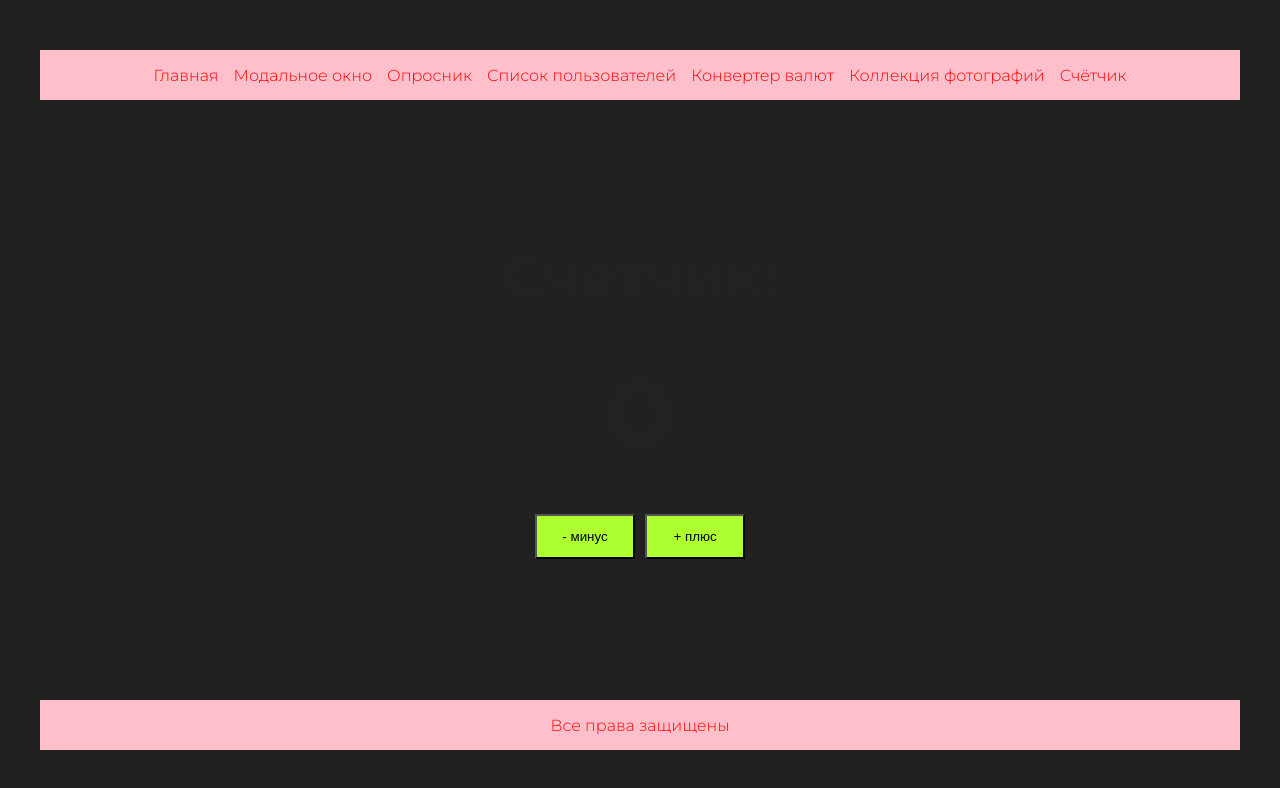
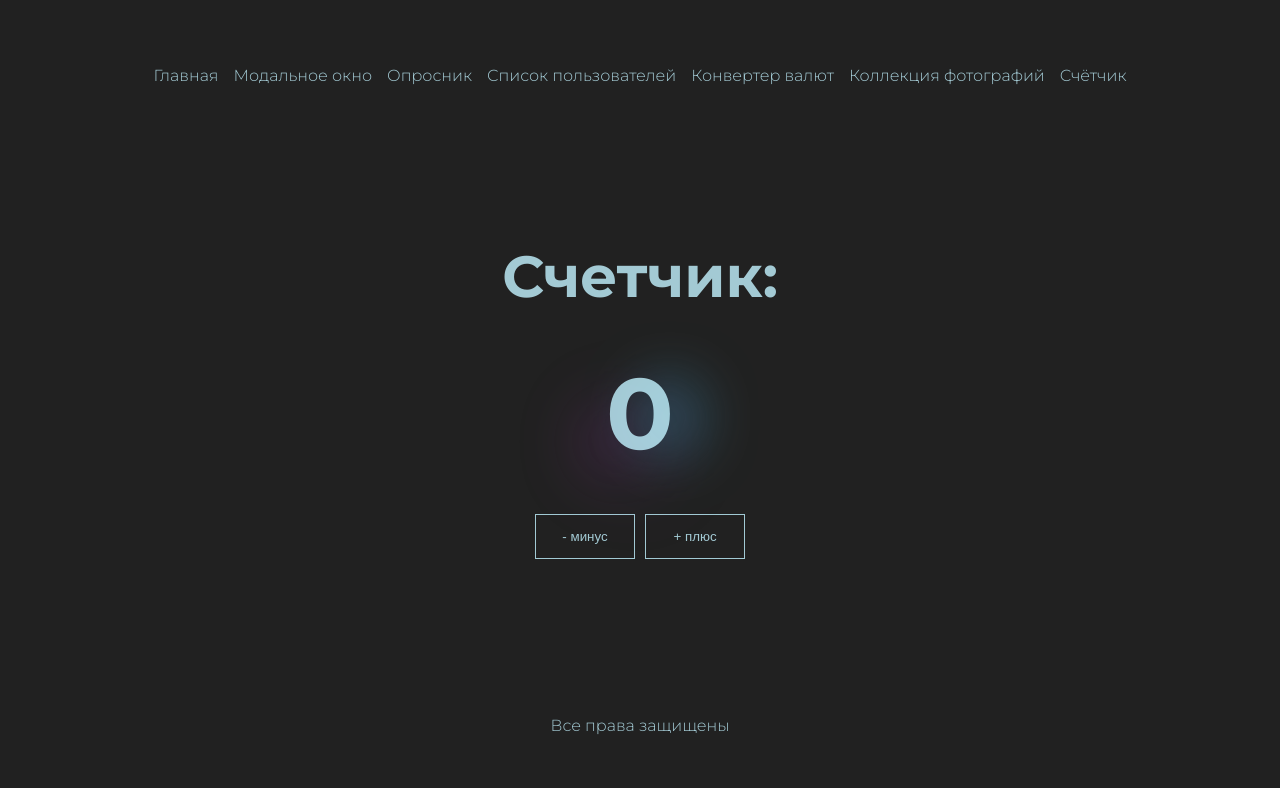
Before and after one commit to SonyaBoris/6-mini-apps, a Next.js app: page /counter in a window 1280 px wide. Shown: the top 788 px of the page. Built offline with nearby package versions, Linux system fonts and the light colour scheme.

Commit message:
стили

```diff
--- a/src/app/counter/page.module.css
+++ b/src/app/counter/page.module.css
@@ -2,26 +2,62 @@
   display: flex;
   justify-content: center;
   align-items: center;
+
 }
 .counter{
   display: flex;
   flex-direction: column;
   align-items: center;
   gap: 40px;
+  color: hsla(192, 100%, 88%, 0.806);
+
 }
 .tittle{
   font-size: 58px;
 }
 .number{
   font-size: 100px;
+  filter: drop-shadow(46px 36px 24px #4090b5) drop-shadow(-55px -40px 25px #9e30a9);
+  animation: blinkShadowsFilter 8s ease-in infinite;
 }
 
 .buttons{
   display: flex;
   gap: 10px;
+
 }
 .btn{
   width: 100px;
   height: 45px;
-  background-color: greenyellow;
+  border: 1px solid hsla(192, 100%, 88%, 0.806);
+  color: hsla(192, 100%, 88%, 0.806);
+  background-color: transparent;
+  cursor: pointer;
+  transition: background-color .3s ease-in-out, color .3s ease-in-out;
 }
+.btn:hover{
+  background-color: hsla(192, 100%, 88%, 0.806);
+  color: #212121;
+}
+
+@keyframes blinkShadowsFilter {
+  0% {
+    filter: drop-shadow(46px 36px 28px rgba(64, 144, 181, 0.3411764706)) drop-shadow(-55px -40px 28px #9e30a9);
+  }
+
+  25% {
+    filter: drop-shadow(46px -36px 24px rgba(64, 144, 181, 0.8980392157)) drop-shadow(-55px 40px 24px #9e30a9);
+  }
+
+  50% {
+    filter: drop-shadow(46px 36px 30px rgba(64, 144, 181, 0.8980392157)) drop-shadow(-55px 40px 30px rgba(159, 48, 169, 0.2941176471));
+  }
+
+  75% {
+    filter: drop-shadow(20px -18px 25px rgba(64, 144, 181, 0.8980392157)) drop-shadow(-20px 20px 25px rgba(159, 48, 169, 0.2941176471));
+  }
+
+  to {
+    filter: drop-shadow(46px 36px 28px rgba(64, 144, 181, 0.3411764706)) drop-shadow(-55px -40px 28px #9e30a9);
+  }
+}
--- a/src/app/modal/page.module.css
+++ b/src/app/modal/page.module.css
@@ -7,7 +7,7 @@
 }
 
 .open{
-  border: none;
+  border: 1px solid hsla(192, 100%, 88%, 0.806);
   color: hsla(192, 100%, 88%, 0.806);
   background-color: transparent;
   cursor: pointer;
@@ -15,13 +15,15 @@
   top: 46%;
   height: 6%;
   width: 200px;
-
+  animation: backglitch 50ms linear infinite;
   z-index: 0;
 }
 
 .open:hover {
   transition: all 1s ease-in-out;
   background: linear-gradient(90deg, transparent 0%, rgba(102, 224, 255, 0.2) 27%, rgba(102, 224, 255, 0.2) 63%, transparent 100%);
+  filter: drop-shadow(46px 36px 24px #4090b5) drop-shadow(-55px -40px 25px #9e30a9);
+  animation: blinkShadowsFilter 8s ease-in infinite;
 }
 
 
--- a/src/app/page.js
+++ b/src/app/page.js
@@ -4,7 +4,7 @@ import styles from './page.module.css'
 export default function Home() {
   return (
     <main className={styles.container}>
-      <h1>6 мини приложений на React</h1>
+      <h1 className={styles.title}>6 мини приложений на React</h1>
 
     </main>
   )
--- a/src/app/page.module.css
+++ b/src/app/page.module.css
@@ -1,3 +1,28 @@
-.container{
+.title{
+  color: hsla(192, 100%, 88%, 0.806);
+  animation: blinkShadowsFilter 8s ease-in infinite;
+}
 
+
+
+@keyframes blinkShadowsFilter {
+  0% {
+    filter: drop-shadow(46px 36px 28px rgba(64, 144, 181, 0.3411764706)) drop-shadow(-55px -40px 28px #9e30a9);
+  }
+
+  25% {
+    filter: drop-shadow(46px -36px 24px rgba(64, 144, 181, 0.8980392157)) drop-shadow(-55px 40px 24px #9e30a9);
+  }
+
+  50% {
+    filter: drop-shadow(46px 36px 30px rgba(64, 144, 181, 0.8980392157)) drop-shadow(-55px 40px 30px rgba(159, 48, 169, 0.2941176471));
+  }
+
+  75% {
+    filter: drop-shadow(20px -18px 25px rgba(64, 144, 181, 0.8980392157)) drop-shadow(-20px 20px 25px rgba(159, 48, 169, 0.2941176471));
+  }
+
+  to {
+    filter: drop-shadow(46px 36px 28px rgba(64, 144, 181, 0.3411764706)) drop-shadow(-55px -40px 28px #9e30a9);
+  }
 }
--- a/src/components/footer/page.module.css
+++ b/src/components/footer/page.module.css
@@ -3,8 +3,7 @@
   align-items: center;
   justify-content: center;
   height: 50px;
-  background-color: pink;
 }
 .desc{
-  color: red;
+  color: hsla(192, 100%, 88%, 0.806);
 }
--- a/src/components/header/page.module.css
+++ b/src/components/header/page.module.css
@@ -4,7 +4,7 @@
   justify-content: space-around;
   width: 1200px;
   height: 50px;
-  background-color: pink;
+
 }
 .navigation{
   display: flex;
@@ -13,5 +13,9 @@
 
 .link{
   text-decoration: none;
-  color: red;
+  color: hsla(192, 100%, 88%, 0.806);
 }
+.link:hover{
+  transition: all 1s ease-in-out;
+  background: linear-gradient(90deg, transparent 0%, rgba(102, 224, 255, 0.2) 27%, rgba(102, 224, 255, 0.2) 63%, transparent 100%);
+}
```
